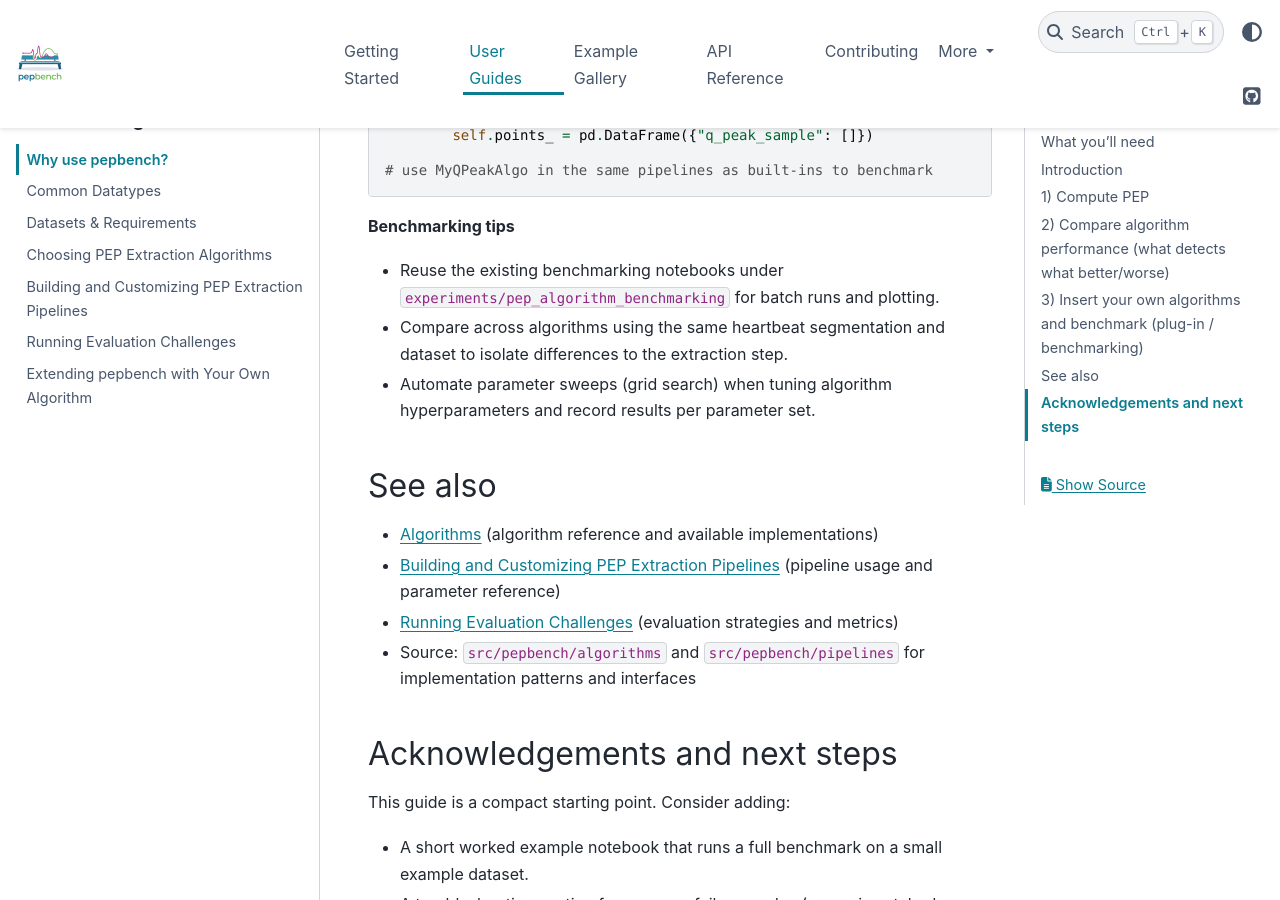
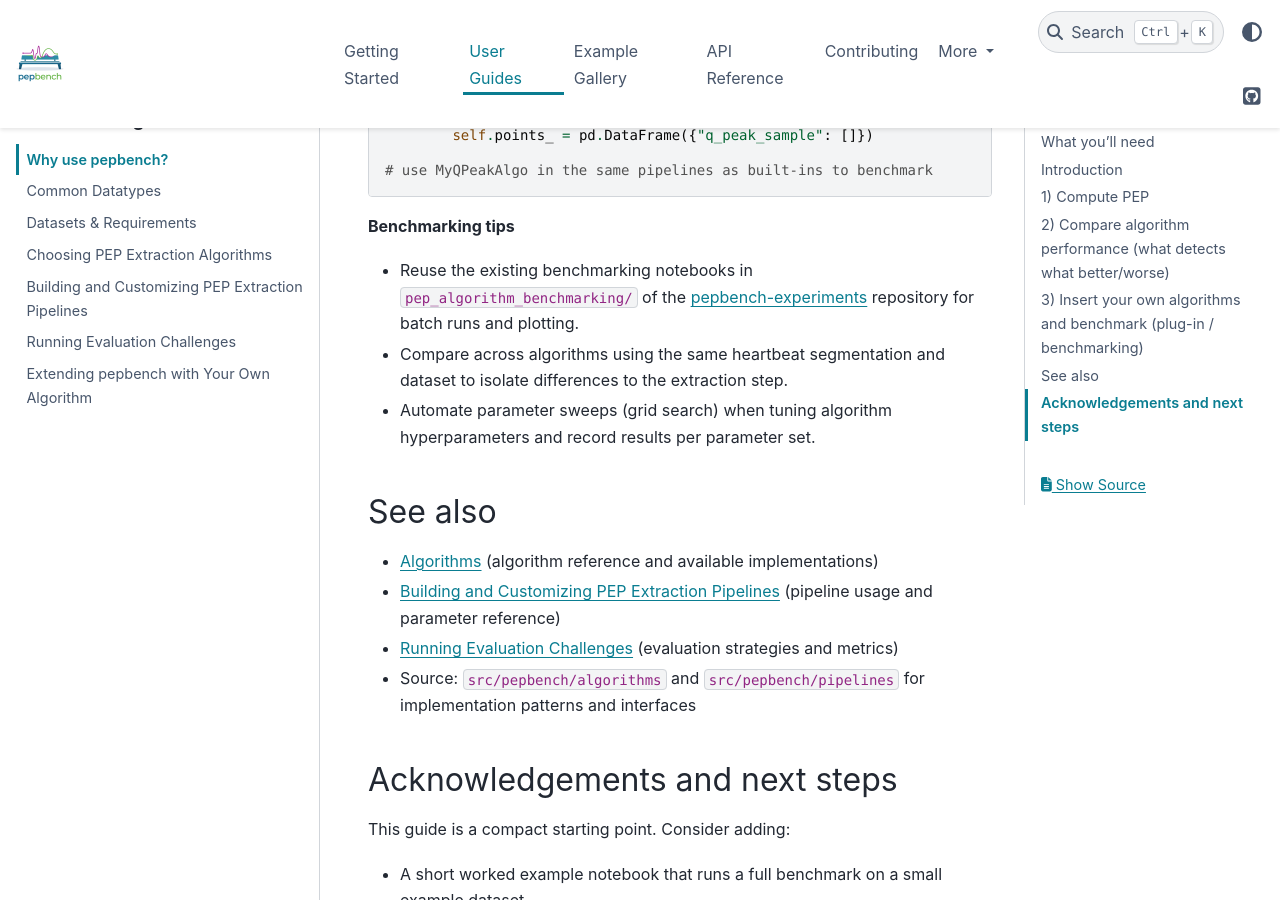
Before and after one commit to empkins/pepbench, a Sphinx documentation site: the page built from docs/guides/usages.rst, in a window 1280 px wide and 900 px high, scrolled down 4161 px. Built offline with Sphinx 7.4.7 and the PyData theme 0.15.4, drawn with Linux system fonts in a browser that asks for light colours; pages that are not in the unit, such as notebooks, are missing from menus.

Commit message:
Point benchmarking docs at the pepbench-experiments repository
Co-Authored-By: Claude Opus 5.5 <noreply@anthropic.com>
Claude-Session: https://claude.ai/code/session_01459vVnqTBav1YXb69tuuPh

```diff
--- a/docs/guides/usages.rst
+++ b/docs/guides/usages.rst
@@ -149,7 +149,8 @@ Minimal example (skeleton)
 
 **Benchmarking tips**
 
-- Reuse the existing benchmarking notebooks under ``experiments/pep_algorithm_benchmarking`` for batch runs and plotting.
+- Reuse the existing benchmarking notebooks in ``pep_algorithm_benchmarking/`` of the
+  `pepbench-experiments <https://github.com/empkins/pepbench-experiments>`_ repository for batch runs and plotting.
 - Compare across algorithms using the same heartbeat segmentation and dataset to isolate differences to the extraction step.
 - Automate parameter sweeps (grid search) when tuning algorithm hyperparameters and record results per parameter set.
 
```
